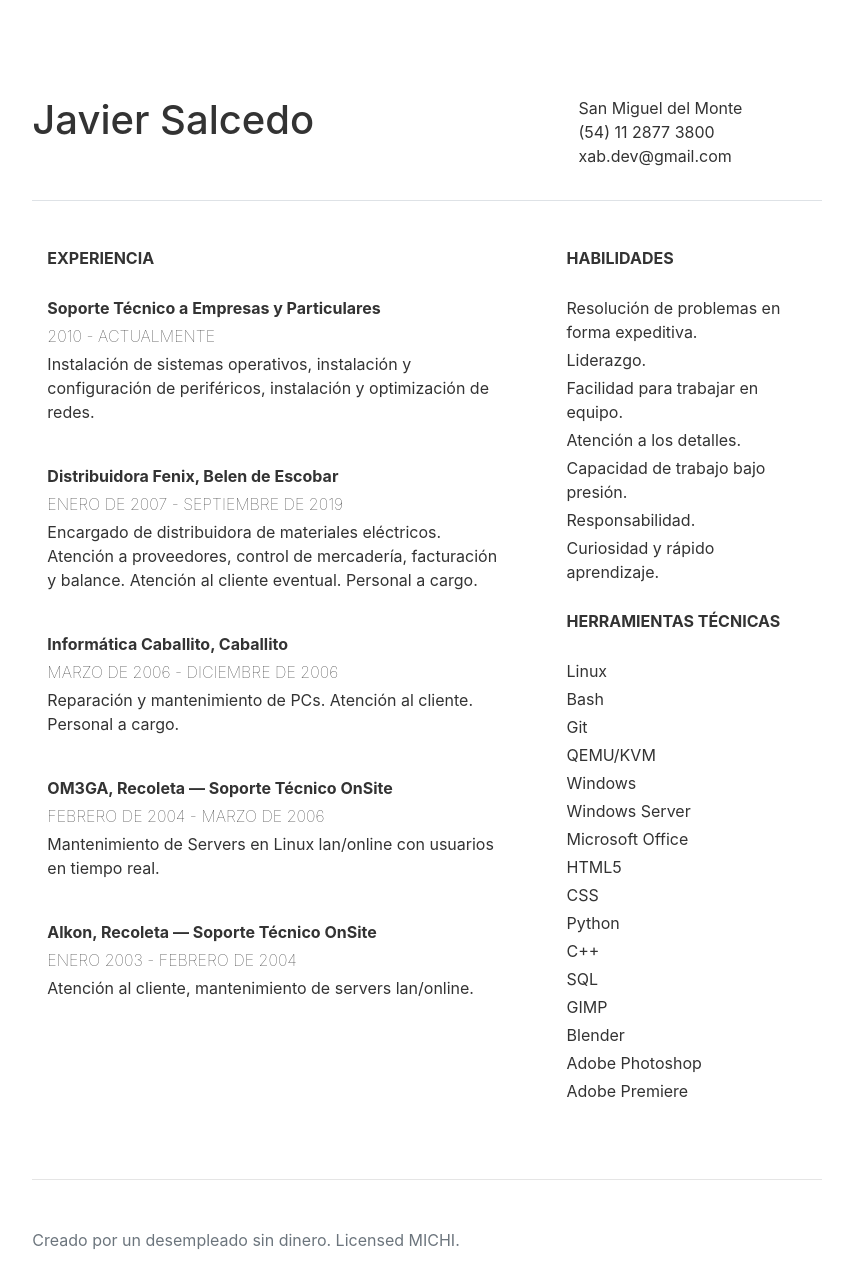
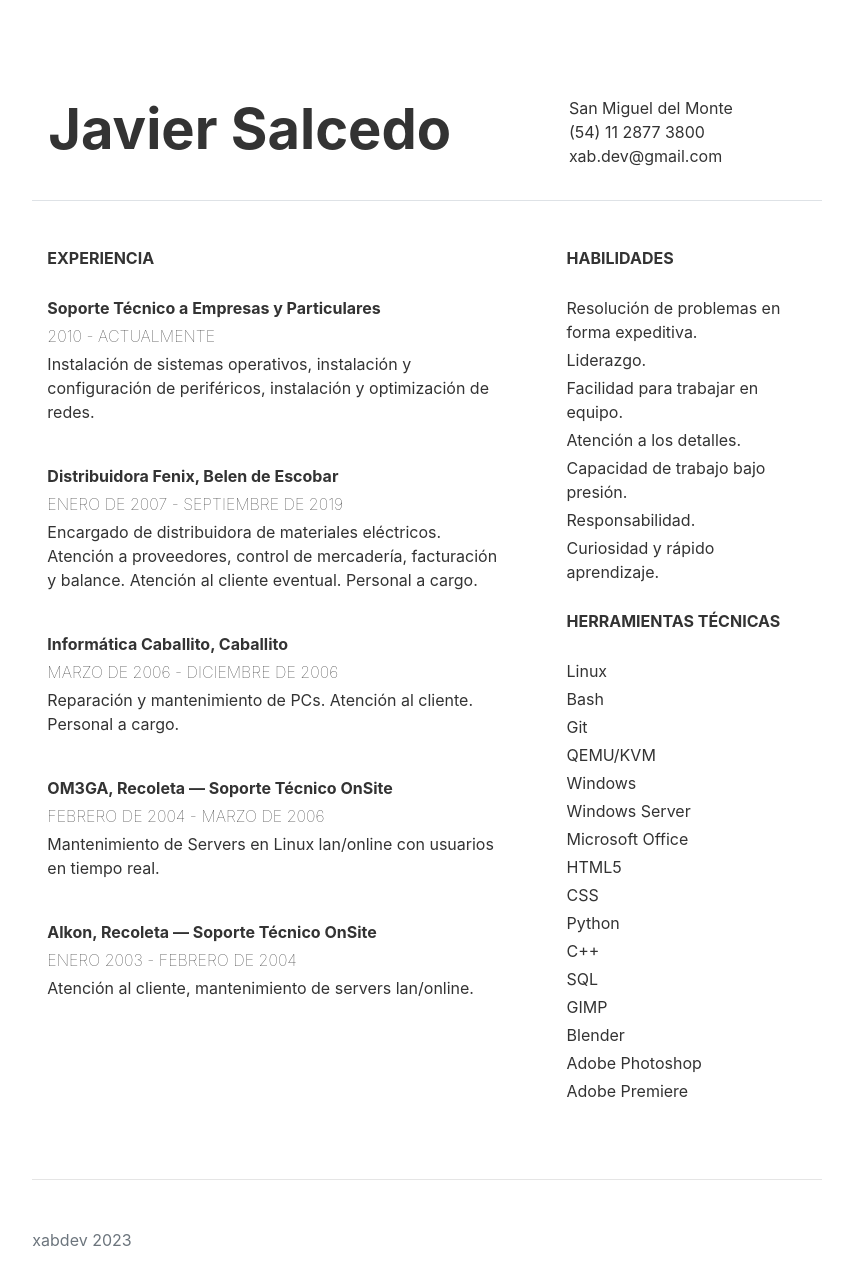
Before and after one commit to xabdev/html_cv, a website: page index.html in a window 1280 px wide. Shown: the whole page, without its empty margins (213-1066 px from the left). Drawn offline with Linux system fonts and the light colour scheme.

Commit message:
cambios de css

```diff
--- a/index.html
+++ b/index.html
@@ -9,12 +9,12 @@
   <body>
     <div class="col-md-8 py-5 px-3 mx-auto">
 
-      <header class="pb-3 mb-5 border-bottom">
+      <header class="pb-3 pl-3 mb-5 border-bottom">
         <div class="row">
           <div class="col-sm-8">
-            <h1>Javier Salcedo</h1>
+            <h1 class="font-weight-bolder display-4">Javier Salcedo</h1>
           </div>
-          <div class="col-sm-4">
+          <div class="col-sm-4 px-0">
             <p class="mb-0"> San Miguel del Monte </p>
             <p class="mb-0"> (54) 11 2877 3800 </p>
             <p> xab.dev@gmail.com </p>
@@ -108,7 +108,7 @@
 
       <hr class="my-5">
 
-      <p class="text-muted">Creado por un desempleado sin dinero. Licensed MICHI.</p>
+      <p class="text-muted"> xabdev 2023 </p>
     </div>
 
   </body>
```
